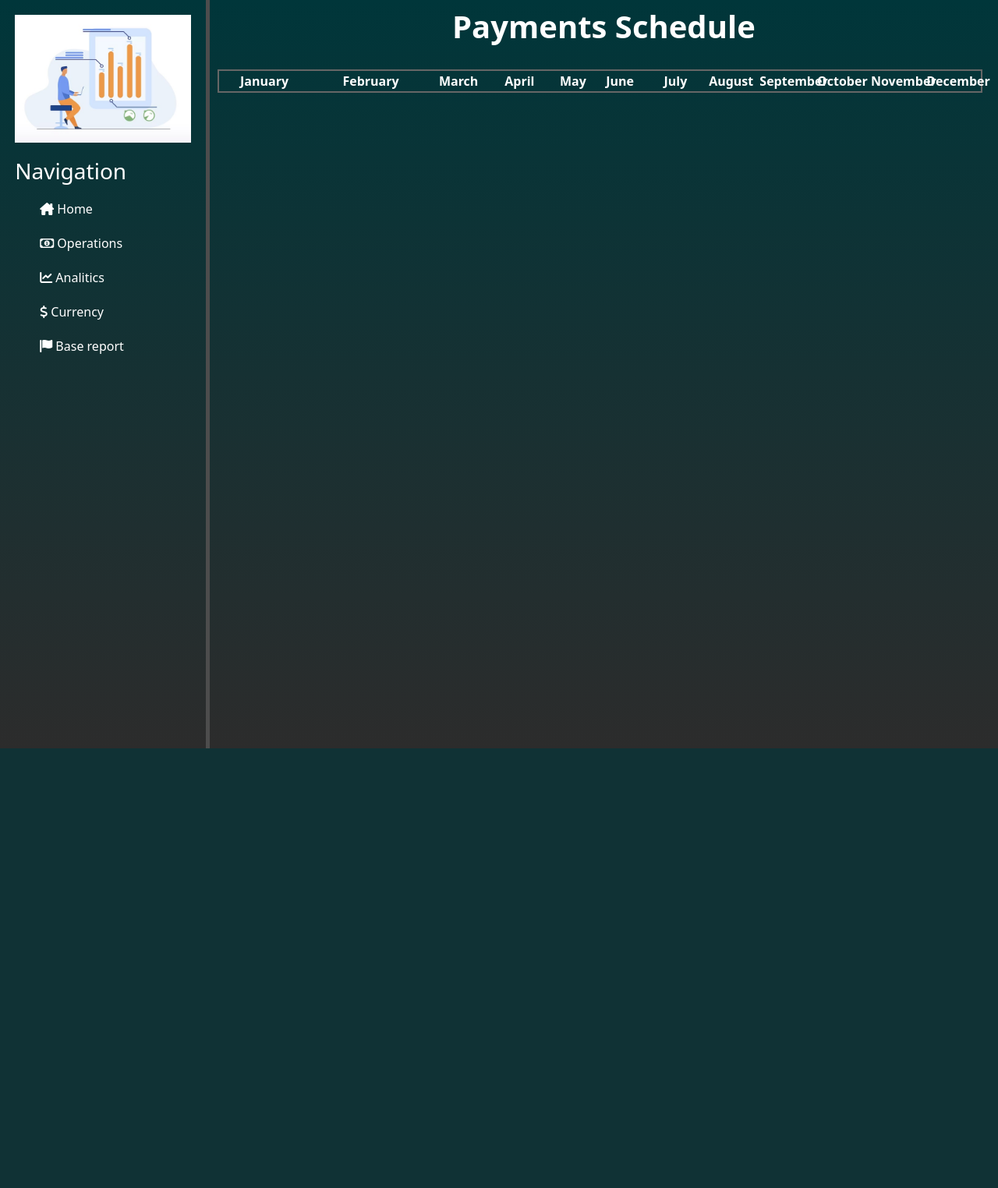
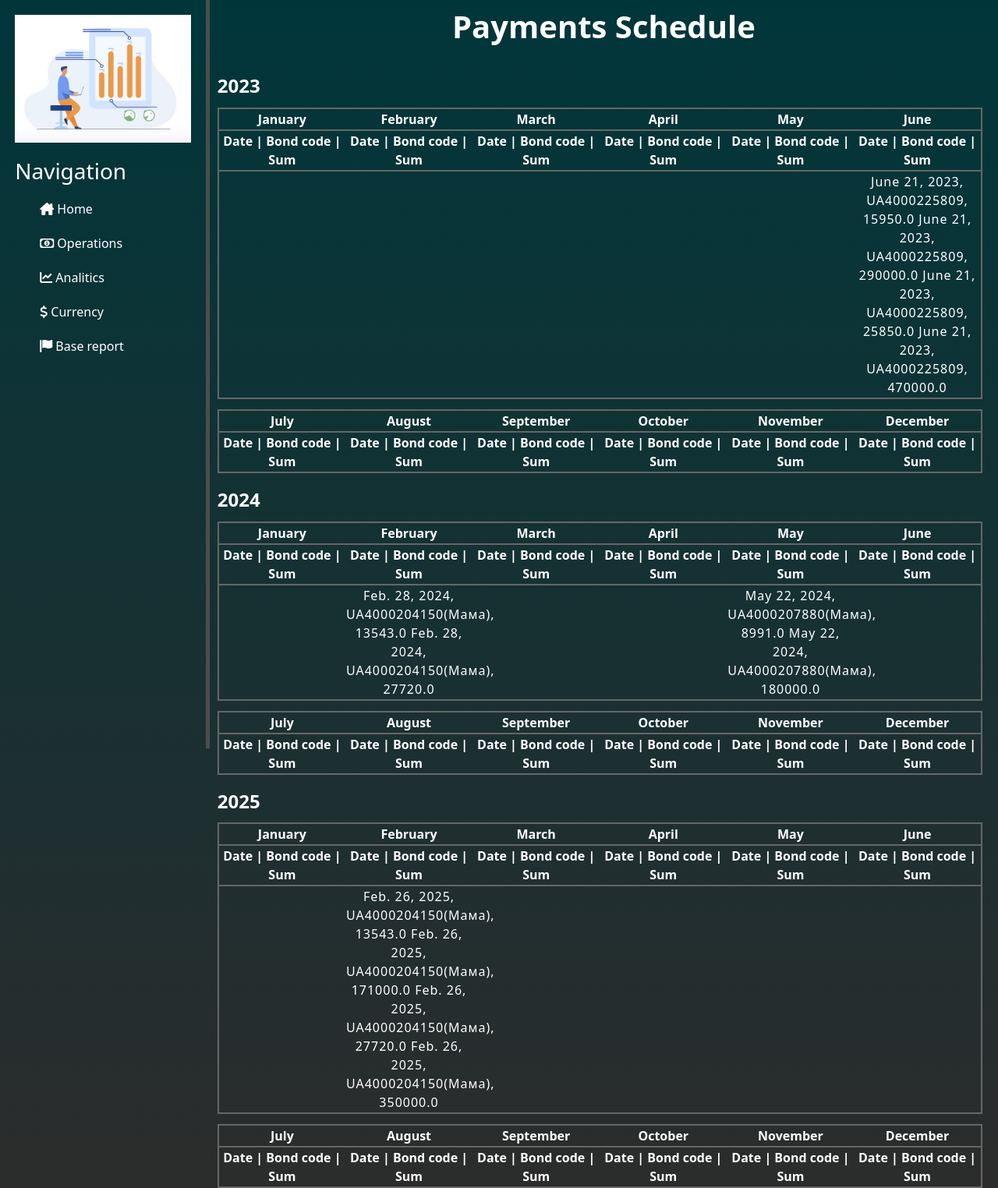
Before and after one commit to MomontD/TestDjango, a Django app: page /governments/payments_schedule in a window 1280 px wide. Shown: the whole page at 78% size. Before the commit the page ends 960 px from the top, so only its background shows below. Run offline with Django 4.2, Linux system fonts and the light colour scheme; data comes from the database, SQL or seed files in the repository; lists and menus that the app fills with data are empty.

Commit message:
Зробив чорновий варіант графіку оплат ОВДП (сейвану провсяк випадок)

```diff
--- /dev/null
+++ b/governments/static/governments/css/payments_schedule.css
@@ -0,0 +1,65 @@
+.table_payments_schedule {
+    table-layout: fixed;
+    margin-left: 10px;
+    margin-top: 13px;
+    margin-right: 10px;
+    width: 97%;
+    /*border-collapse: collapse;*/
+    border: 2px solid #666666;
+}
+.table_payments_schedule td {
+    text-align: center;
+    letter-spacing: 1px;
+}
+.table_payments_schedule th {
+    text-align: center;
+    border: #666666;
+    border-bottom: 2px solid #666666;
+}
+
+/*.table_payments_schedule th:nth-child(1) {*/
+/*    width: 12%*/
+/*}*/
+/*.table_payments_schedule th:nth-child(2) {*/
+/*    width: 16%*/
+/*}*/
+/*.table_payments_schedule th:nth-child(3) {*/
+/*    width: 7%*/
+/*}*/
+/*.table_payments_schedule th:nth-child(4) {*/
+/*    width: 9%*/
+/*}*/
+/*.table_payments_schedule th:nth-child(5) {*/
+/*    width: 5%*/
+/*}*/
+
+/*.table_payments_schedule td:nth-child(1) {*/
+/*    width: 12%*/
+/*}*/
+/*.table_payments_schedule td:nth-child(2) {*/
+/*    width: 16%*/
+/*}*/
+/*.table_payments_schedule td:nth-child(3) {*/
+/*    width: 7%*/
+/*}*/
+/*.table_payments_schedule td:nth-child(4) {*/
+/*    width: 9%*/
+/*}*/
+/*.table_payments_schedule td:nth-child(5) {*/
+/*    width: 5%*/
+/*}*/
+/*.table_payments_schedule td:nth-child(6) {*/
+/*    width: 5%*/
+/*}*/
+/*.table_payments_schedule td:nth-child(7) {*/
+/*    width: 10%*/
+/*}*/
+/*.table_payments_schedule td:nth-child(8) {*/
+/*    width: 10%*/
+/*}*/
+/*.table_payments_schedule td:nth-child(9) {*/
+/*    width: 11%*/
+/*}*/
+/*.table_payments_schedule td:nth-child(10) {*/
+/*    width: 11%;*/
+/*}*/
--- a/governments/templates/governments/payments_schedule.html
+++ b/governments/templates/governments/payments_schedule.html
@@ -10,8 +10,10 @@
         </div>
 
         {% if payments_schedule %}
-            <div class="block_active_governments">
-                <table class="table_for_deposits">
+            <div class="block_governments_payment_schedule">
+                {% for year in year_list %}
+                    <div class="title_active_deposits"> <h4><b> {{ year }} </b></h4></div>
+                    <table class="table_payments_schedule">
                         <tr>
                             <th> January  </th>
                             <th> February </th>
@@ -19,6 +21,28 @@
                             <th> April </th>
                             <th> May  </th>
                             <th> June </th>
+                        </tr>
+                        <tr>
+                            {% for el in month_list %}
+                                <th> Date | Bond code | Sum </th>
+                            {% endfor %}
+                        </tr>
+
+                        <tr>
+                            {% for month in month_list %}
+                                <td>
+                                    {% for payment in payments_schedule %}
+                                        {% if payment.payment_date.year == year and payment.payment_date.month == month%}
+                                            {{ payment.payment_date }}, {{ payment.government.name }}, {{ payment.payment_sum }}
+                                        {% endif %}
+                                    {% endfor %}
+                                </td>
+                            {% endfor %}
+                        </tr>
+
+                    </table>
+                    <table class="table_payments_schedule">
+                        <tr>
                             <th> July </th>
                             <th> August </th>
                             <th> September </th>
@@ -26,28 +50,13 @@
                             <th> November </th>
                             <th> December </th>
                         </tr>
-                    {% for bond in active_governments %}
                         <tr>
-                            <td> {{ bond.name }}    </td>
-                            <td> {{ bond.type_gv }} </td>
-                            <td> {{ bond.sum }}     </td>
-                            <td> {{ bond.currency }} </td>
-                            <td> {{ bond.rate }}     </td>
-                            {% for indicator in bond.governments_extended_indicators.all %}
-                                <td> {{ indicator.bonds_income }}   </td>
+                            {% for el in month_list %}
+                                <th> Date | Bond code | Sum </th>
                             {% endfor %}
-                            <td> {{ bond.bonds_repayment_nominal }} </td>
-                            <td> {{ bond.period }}     </td>
-                            <td> {{ bond.start_date }} </td>
-                            <td> {{ bond.end_date }}   </td>
-                            <td> <button type="button" class="btn btn-warning btn-sm btn-show-details"
-                                         onclick="window.location.href =
-                                                 '{% url 'government_details' government_id=bond.id %}'"> Show details
-                                  </button>
-                            </td>
                         </tr>
+                    </table>
                 {% endfor %}
-                </table>
             </div>
 
         {% else %}
--- a/governments/views.py
+++ b/governments/views.py
@@ -67,8 +67,15 @@ def payments_schedule(request):
     payments_schedule = PaymentSchedule.objects.filter(payment_date__gt=date.today()).order_by('payment_date')
     # За допомогою forming_list_of_years отримуємо список років [2022,2023,2024]
     year_list = forming_list_of_years(payments_schedule)
-
+    month_list = [1, 2, 3, 4, 5, 6]
+                # ['January', 'February', 'March', 'April', 'May', 'June']
+                  # 'July', 'August', 'September', 'October',
+                  # 'November', 'December']
+    print(payments_schedule)
+    for payment in payments_schedule:
+        print(payment.payment_date.month, payment.payment_sum)
     return render(request, 'governments/payments_schedule.html',{'year_list': year_list,
+                                                                 'month_list': month_list,
                                                                  'payments_schedule': payments_schedule
                                                                  })
 
--- a/main/templates/main/layout.html
+++ b/main/templates/main/layout.html
@@ -26,6 +26,7 @@
     <link rel="stylesheet" href="{% static 'governments/css/general_information_governments.css' %}">
     <link rel="stylesheet" href="{% static 'governments/css/add_schedule.css' %}">
     <link rel="stylesheet" href="{% static 'governments/css/government_details.css' %}">
+    <link rel="stylesheet" href="{% static 'governments/css/payments_schedule.css' %}">
     <title>{% block title %} {% endblock %}</title>
 </head>
 <body>
```
Lines whose indentation alone changed are shown as unchanged.
